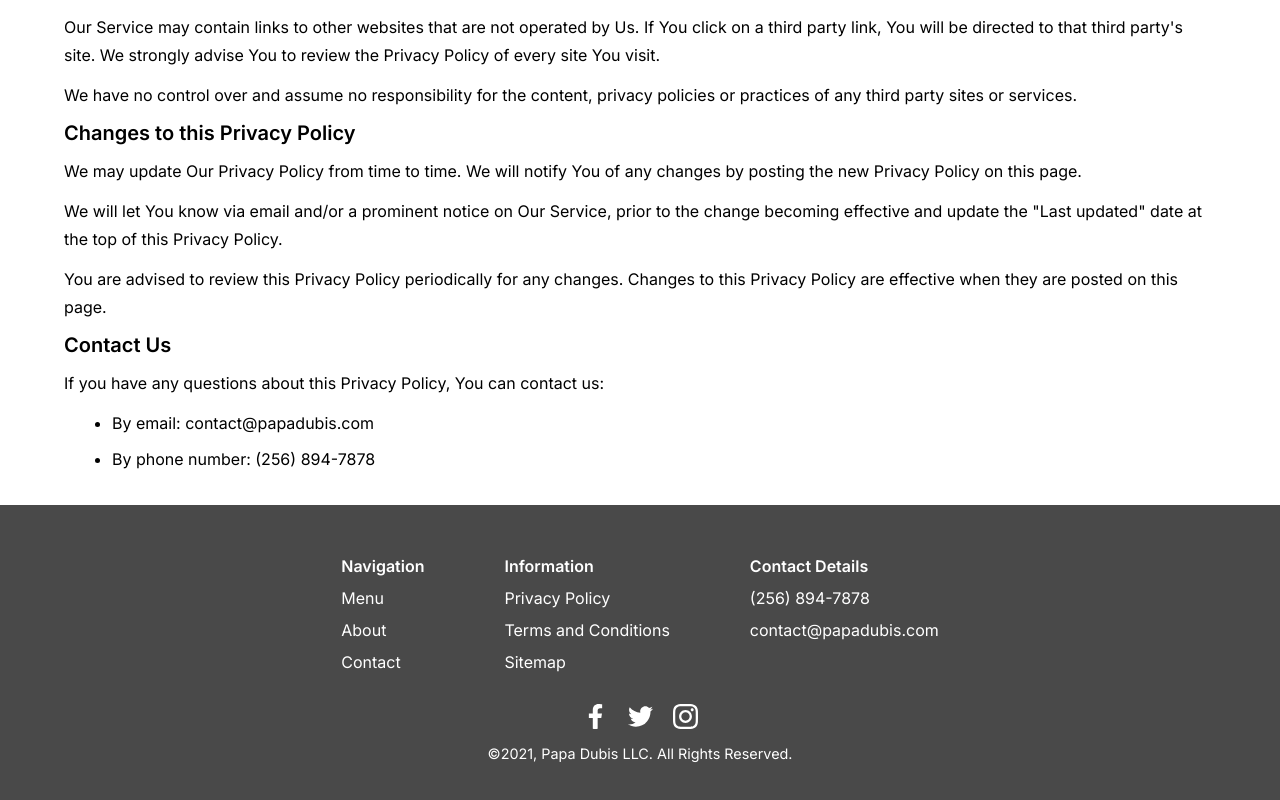
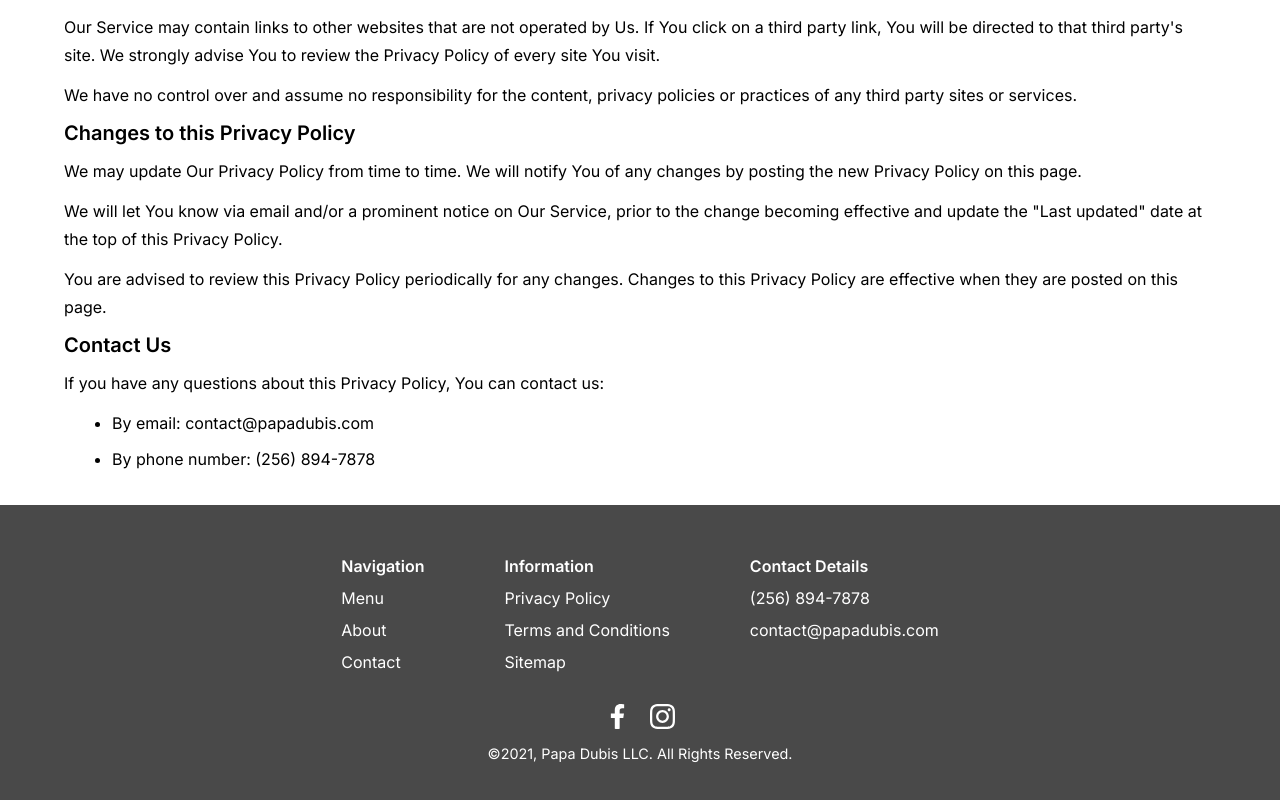
Before and after one commit to edsonjaramillo/papadubis, a Next.js app: page /privacy in a window 1280 px wide. Shown: the part 4866-5666 px from the top of the page. Built offline with nearby package versions, Linux system fonts and the light colour scheme.

Commit message:
twitter icon remove and meta title home

```diff
--- a/components/shared/Footer.tsx
+++ b/components/shared/Footer.tsx
@@ -52,7 +52,6 @@ const Footer = () => {
           </div>
           <div className='footer__socialgrid'>
             <FacebookIcon />
-            <TwitterIcon />
             <InstagramIcon />
           </div>
           <small className='footer__copyright'>
--- a/pages/index.tsx
+++ b/pages/index.tsx
@@ -4,7 +4,7 @@ import { HeadOpenGraph, CTA, Section } from '@/components/index';
 const HomePage = () => {
   return (
     <>
-      <HeadOpenGraph title='YOOOO' description='desc' image='ffdsf' alt='fdsf' />
+      <HeadOpenGraph title='Home' description='desc' image='ffdsf' alt='fdsf' />
       <CTA />
       <Section
         header='Featured Items'
```
